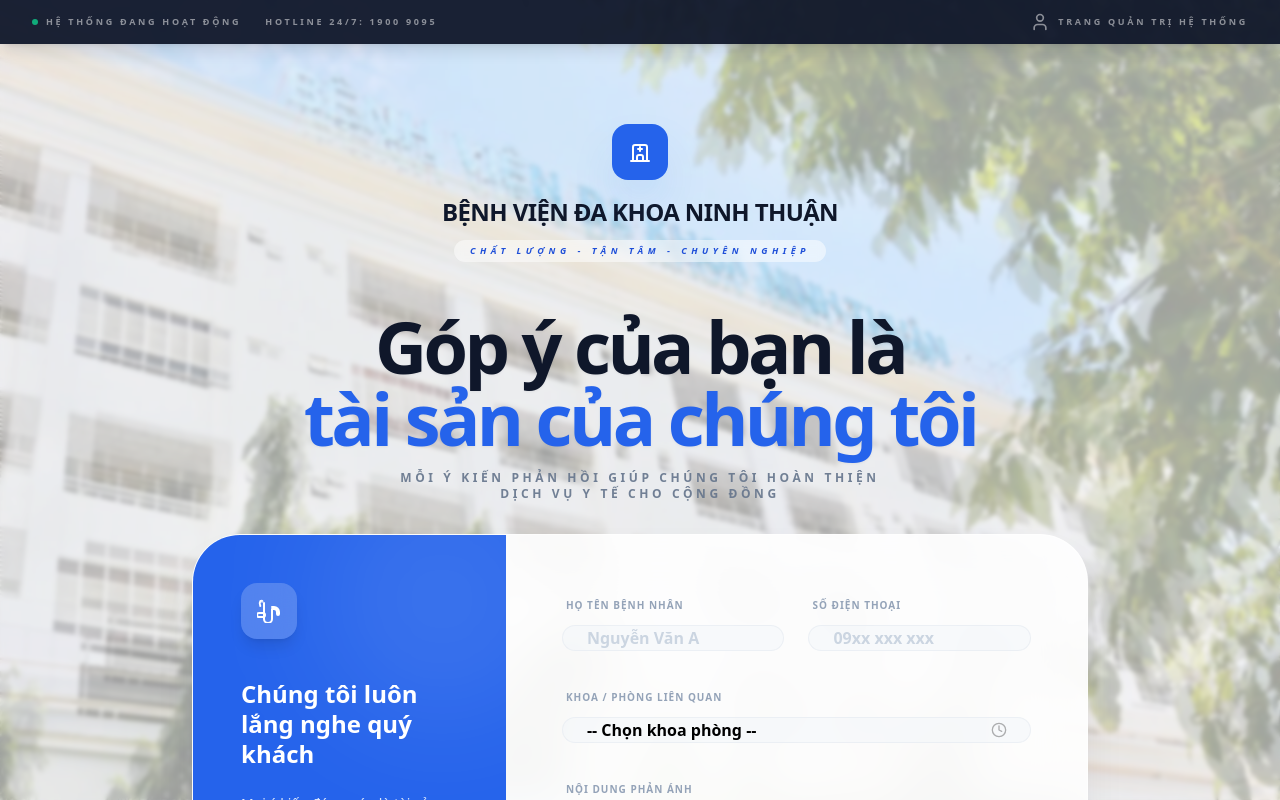
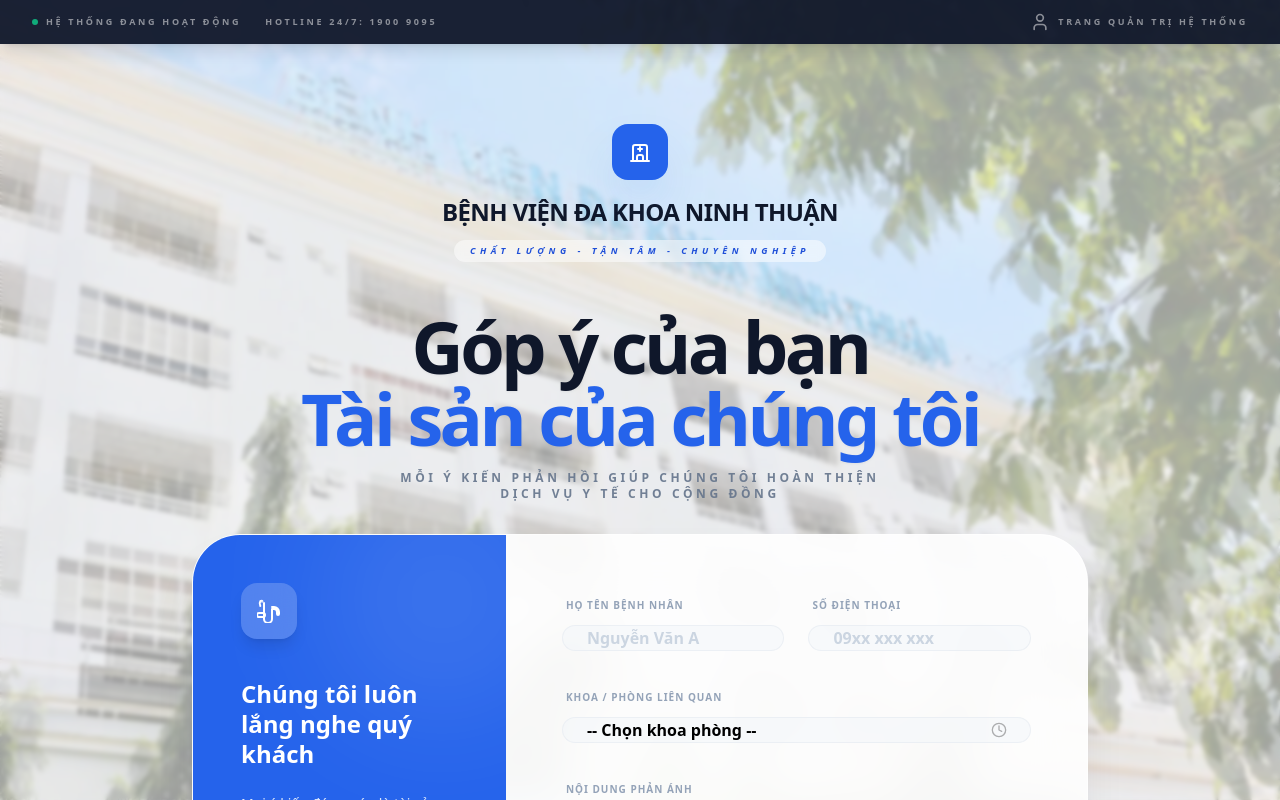
Before and after one commit to Khoitran2711/test-form-1, a React (Vite) app: page / in a window 1280 px wide. Shown: the top 800 px of the page. Built offline with nearby package versions, Linux system fonts and the light colour scheme.

Commit message:
Update App.tsx

```diff
--- a/App.tsx
+++ b/App.tsx
@@ -86,14 +86,14 @@ const App: React.FC = () => {
             </div>
             <div className="text-center">
               <h1 className="text-xl md:text-2xl font-extrabold text-slate-900 tracking-tight uppercase leading-none">{HOSPITAL_NAME}</h1>
-              <p className="text-[9px] text-blue-700 font-bold uppercase tracking-[0.5em] mt-3 italic bg-white/50 px-4 py-1 rounded-full backdrop-blur-sm inline-block">Chất lượng - Tận tâm - Chuyên nghiệp</p>
+              <p className="text-[9px] text-blue-700 font-extrabold uppercase tracking-[0.5em] mt-3 italic bg-white/50 px-4 py-1 rounded-full backdrop-blur-sm inline-block">Chất lượng - Tận tâm - Chuyên nghiệp</p>
             </div>
           </div>
 
           <div className="mt-4 space-y-4">
             <h2 className="text-4xl md:text-6xl lg:text-7xl font-extrabold text-slate-900 tracking-tighter leading-[1.1] drop-shadow-sm">
-              Góp ý của bạn là <br/>
-              <span className="text-blue-600">tài sản của chúng tôi</span>
+              Góp ý của bạn  <br/>
+              <span className="text-blue-600">Tài sản của chúng tôi</span>
             </h2>
             <p className="text-[10px] md:text-xs text-slate-500 font-black uppercase tracking-[0.3em] opacity-90 max-w-lg mx-auto leading-loose">
               Mỗi ý kiến phản hồi giúp chúng tôi hoàn thiện dịch vụ y tế cho cộng đồng
```
